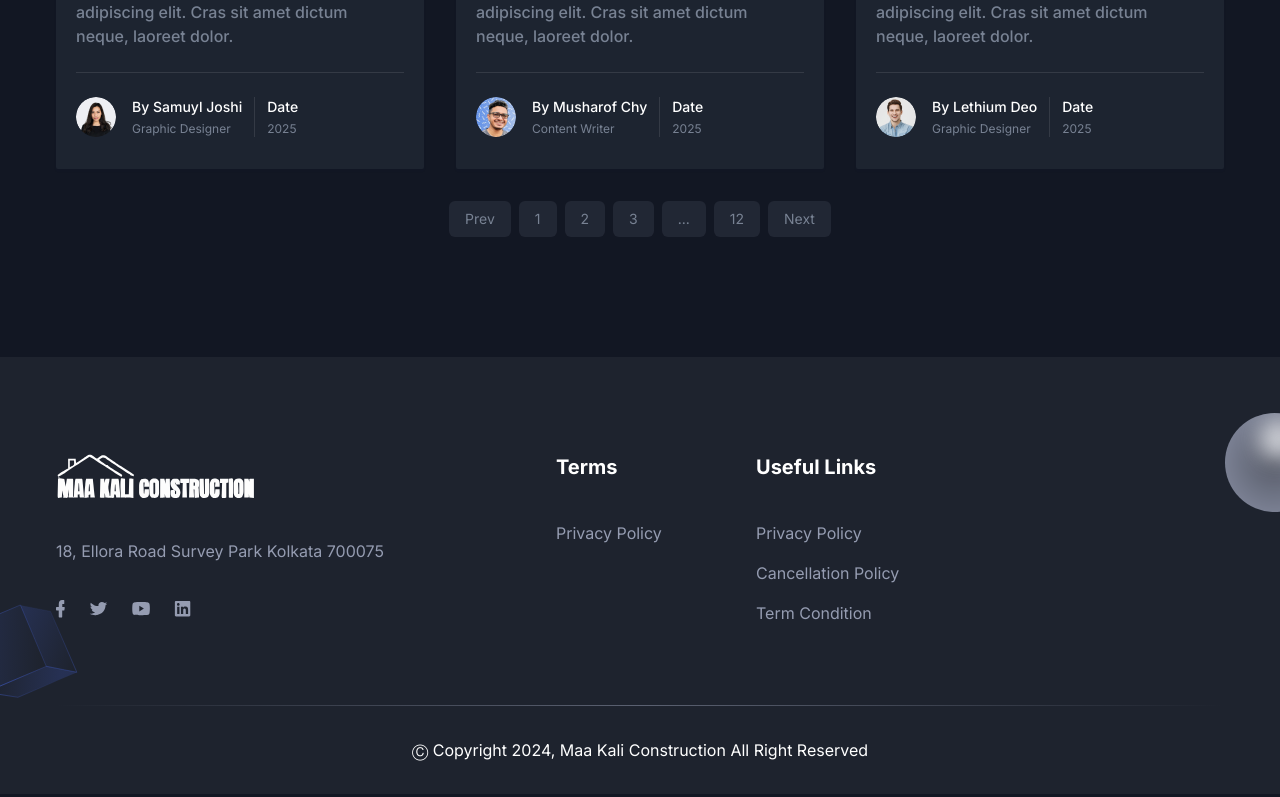
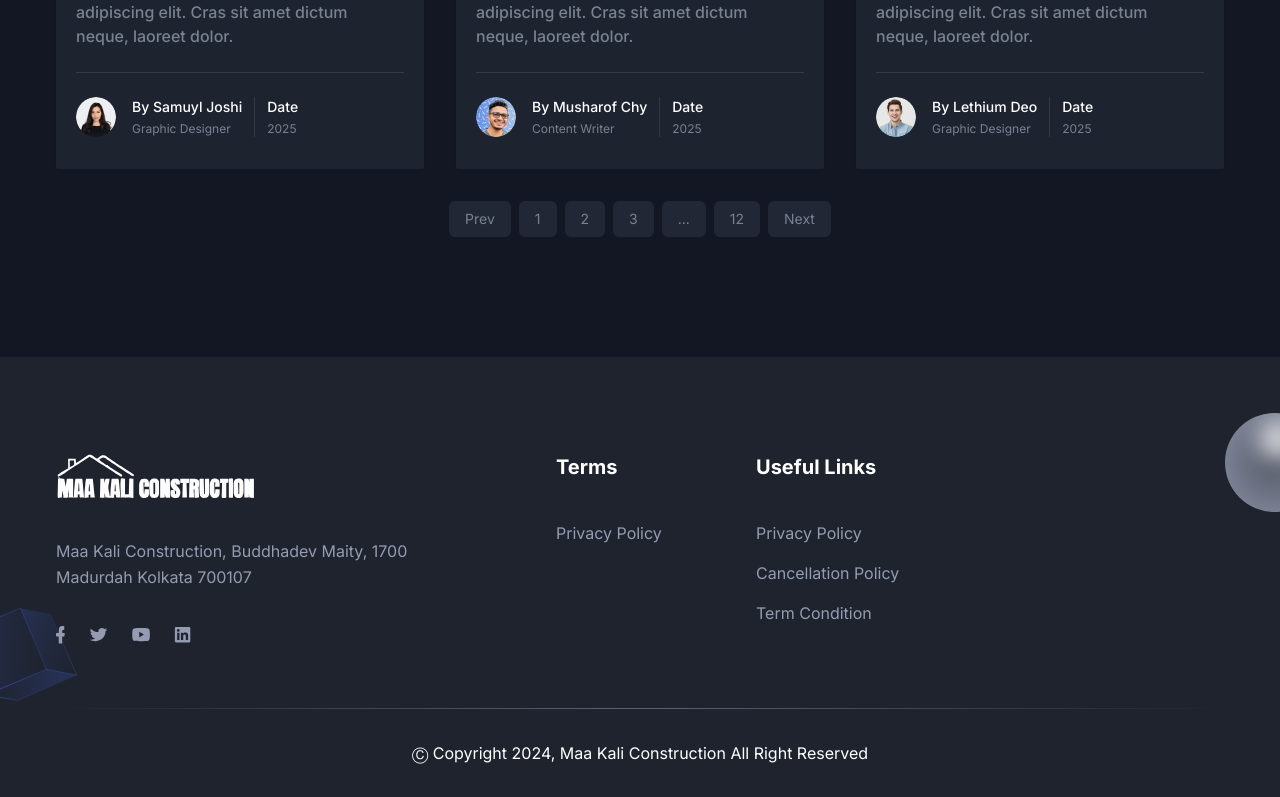
Before and after one commit to dipan/real-estate, a Next.js app: page /blog in a window 1280 px wide. Shown: the part 881-1678 px from the top of the page. Built offline with nearby package versions, Linux system fonts and the light colour scheme.

Commit message:
doc: address update

```diff
--- a/components/Footer/index.tsx
+++ b/components/Footer/index.tsx
@@ -32,7 +32,8 @@ const Footer = () => {
                   />
                 </Link>
                 <p className="dark:text-body-color-dark mb-9 text-base leading-relaxed text-body-color">
-                  18, Ellora Road Survey Park Kolkata 700075
+                  Maa Kali Construction, Buddhadev Maity, 1700 Madurdah Kolkata
+                  700107
                 </p>
                 <div className="flex items-center">
                   <a
```
